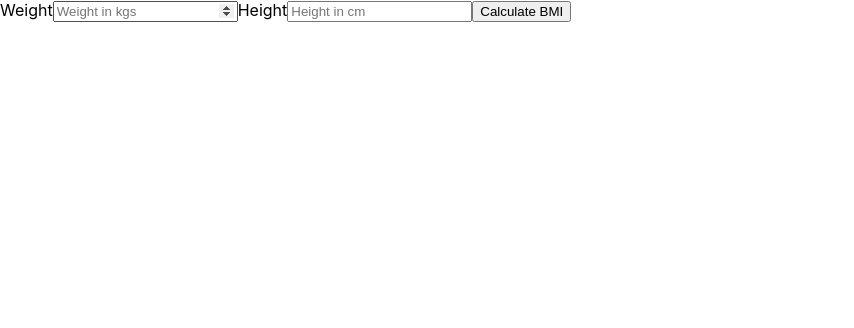
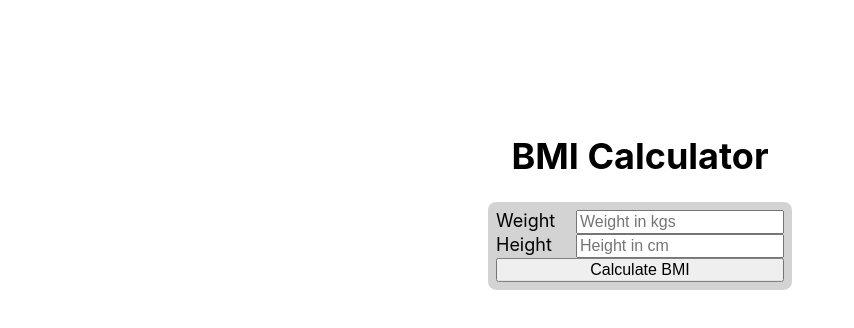
Before and after one commit to rithreaksa/bmi_calculator_challenge, a React (Create React App) app: page / in a window 1280 px wide. Shown: the top 328 px of the page, without its empty margins (0-854 px from the left). Built offline with nearby package versions, Linux system fonts and the light colour scheme.

Commit message:
Refactors App.jsx and Form.jsx to have card, header and centeredContainer components. Add font size in index.css

```diff
--- a/src/App.jsx
+++ b/src/App.jsx
@@ -1,5 +1,8 @@
 import React, { Component } from "react";
+import Card from "./components/Card";
+import CenteredContainer from "./components/CenteredContainer";
 import Form from "./components/Form";
+import Header from "./components/Header";
 import Message from "./components/Message";
 import { calculateBMI } from "./helpers/bmiHelper";
 
@@ -21,9 +24,12 @@ class App extends Component {
     );
     this.setState({ bmiValue: bmiValue, bmiMessage: bmiMessage });
   };
+
   render() {
     return (
-      <div>
+      <CenteredContainer>
+        <Header>BMI Calculator</Header>
+        <Card>
           <Form
             weight={this.state.weight}
             height={this.state.height}
@@ -37,7 +43,8 @@ class App extends Component {
               bmiMessage={this.state.bmiMessage}
             />
           )}
-      </div>
+        </Card>
+      </CenteredContainer>
     );
   }
 }
--- a/src/components/Form.jsx
+++ b/src/components/Form.jsx
@@ -3,8 +3,15 @@ import React from "react";
 const Form = (props) => {
   return (
     <form onSubmit={props.onSubmitHandler}>
-      <label htmlFor="weight">Weight</label>
+      <div>
+        <label
+          style={{ width: "80px", display: "inline-block" }}
+          htmlFor="weight"
+        >
+          Weight
+        </label>
         <input
+          style={{ fontSize: "1rem", width: "200px" }}
           type="number"
           required
           placeholder="Weight in kgs"
@@ -13,8 +20,16 @@ const Form = (props) => {
           id="weight"
           onChange={props.onChangeHandler}
         />
-      <label htmlFor="height">Height</label>
+      </div>
+      <div>
+        <label
+          style={{ width: "80px", display: "inline-block" }}
+          htmlFor="height"
+        >
+          Height
+        </label>
         <input
+          style={{ fontSize: "1rem", width: "200px" }}
           type="number"
           required
           placeholder="Height in cm"
@@ -23,7 +38,10 @@ const Form = (props) => {
           id="height"
           onChange={props.onChangeHandler}
         />
-      <button id="calculate">Calculate BMI</button>
+      </div>
+      <button style={{ fontSize: "1rem", width: "100%" }} id="calculate">
+        Calculate BMI
+      </button>
     </form>
   );
 };
--- a/src/index.css
+++ b/src/index.css
@@ -1,13 +1,14 @@
 body {
   margin: 0;
-  font-family: -apple-system, BlinkMacSystemFont, 'Segoe UI', 'Roboto', 'Oxygen',
-    'Ubuntu', 'Cantarell', 'Fira Sans', 'Droid Sans', 'Helvetica Neue',
+  font-family: -apple-system, BlinkMacSystemFont, "Segoe UI", "Roboto", "Oxygen",
+    "Ubuntu", "Cantarell", "Fira Sans", "Droid Sans", "Helvetica Neue",
     sans-serif;
   -webkit-font-smoothing: antialiased;
   -moz-osx-font-smoothing: grayscale;
+  font-size: large;
 }
 
 code {
-  font-family: source-code-pro, Menlo, Monaco, Consolas, 'Courier New',
+  font-family: source-code-pro, Menlo, Monaco, Consolas, "Courier New",
     monospace;
 }
```
Lines whose indentation alone changed are shown as unchanged.
